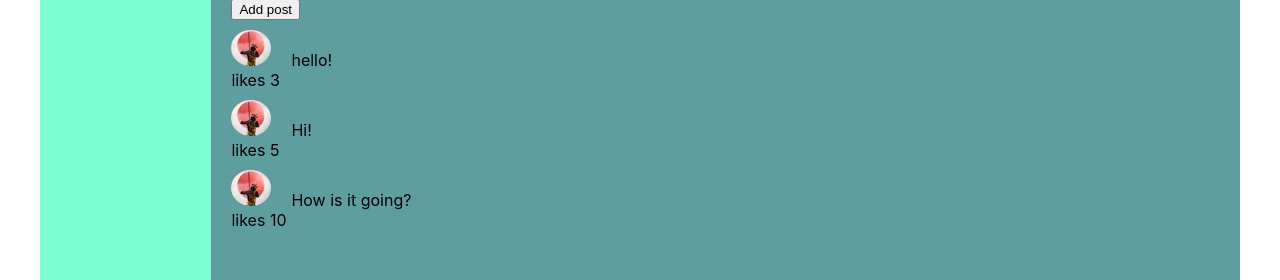
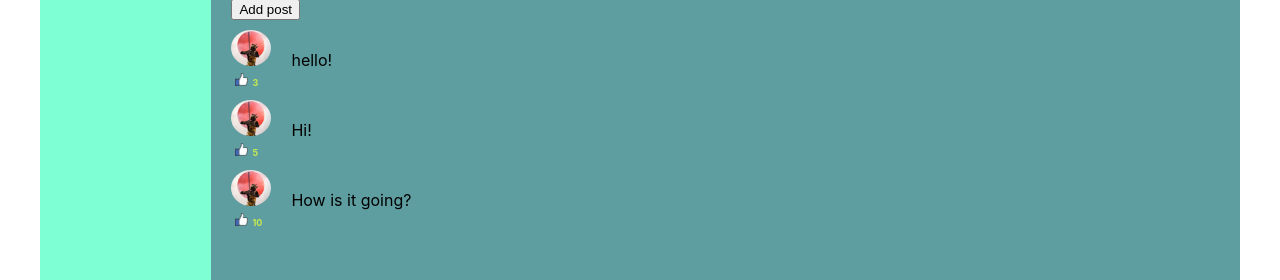
Before and after one commit to AliaksandrLiubanets/sn_typescript, a React (Create React App) app: page /profile in a window 1280 px wide. Shown: the part 338-618 px from the top of the page. Built offline with nearby package versions, Linux system fonts and the light colour scheme.

Commit message:
feat: Add likes count above avatar in Post component

```diff
--- a/src/components/Profile/AddPost/Posts/Posts.module.css
+++ b/src/components/Profile/AddPost/Posts/Posts.module.css
@@ -1,4 +1,4 @@
-.post img {
+.samuraiImage {
     width: 40px;
     border-radius: 50%;
     margin-top: 10px;
@@ -7,3 +7,21 @@
 .postSpan {
     margin-left: 20px;
 }
+
+.likesBlock {
+    /*background-color: aquamarine;*/
+}
+
+.likeImage{
+    width: 13px;
+    cursor: pointer;
+    margin: 0 4px;
+    /*background-color: antiquewhite;*/
+}
+
+.likesCount {
+    font-size: 9px;
+    color: rgba(212, 245, 70, 0.88);
+    font-weight: 700;
+    /*background-color: #d7d508;*/
+}
--- a/src/components/Profile/AddPost/Posts/Posts.tsx
+++ b/src/components/Profile/AddPost/Posts/Posts.tsx
@@ -1,5 +1,7 @@
-import React from "react";
+import React, {useState} from 'react'
 import samurai from '../../../../assets/samurai_ava.jpg'
+import likeImage from '../../../../assets/like.png'
+
 import s from './Posts.module.css'
 
 type PostsPropsType = {
@@ -8,11 +10,18 @@ type PostsPropsType = {
 }
 
 function Posts(props: PostsPropsType) {
+
+    let [like, setLike] = useState(props.likes)
+
+    const setLikesCount = () => {
+        setLike(() => like++)
+    }
+
     return <div className={s.post}>
-        <img src={samurai} alt={'samurai'}/>
+        <img className={s.samuraiImage} src={samurai} alt={'samurai'}/>
         <span className={s.postSpan}>{props.post}</span>
-        <div>
-            <span>likes </span><span>{props.likes}</span>
+        <div className={s.likesBlock}>
+            <span><img onClick={setLikesCount} className={s.likeImage} src={likeImage} alt={'like'}/></span><span className={s.likesCount}>{like}</span>
         </div>
 
     </div>
```
Also changed, not shown: src/assets/like.png (added).
